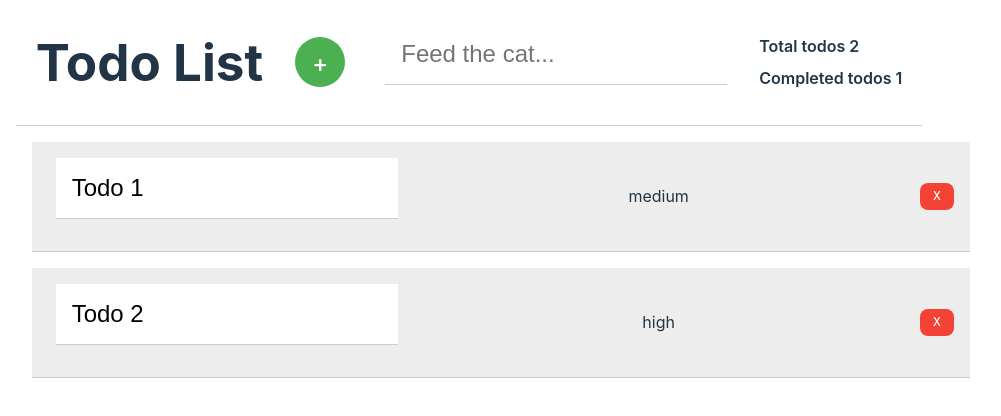
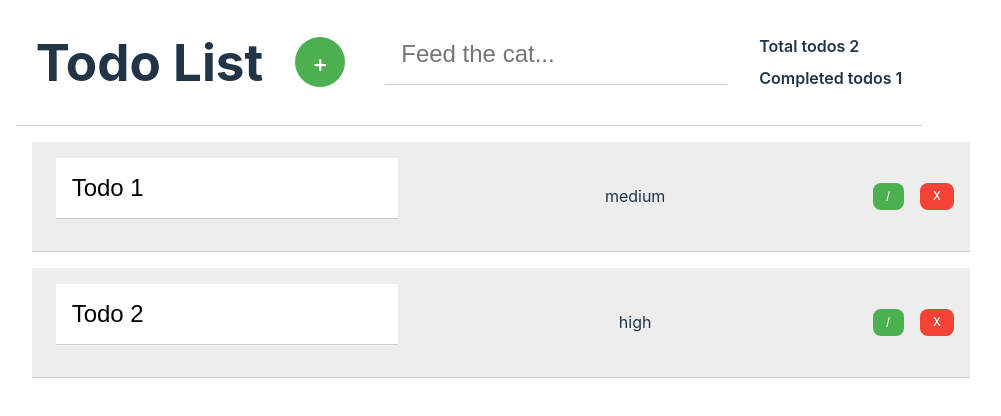
Before and after one commit to Dealsy/Todo-App, a React (Vite) app: page / in a window 1280 px wide. Shown: the top 416 px of the page, without its empty margins (171-1172 px from the left). Built offline with nearby package versions, Linux system fonts and the light colour scheme.

Commit message:
adds complete todo button

```diff
--- a/src/App.css
+++ b/src/App.css
@@ -103,6 +103,13 @@
   outline: none;
 }
 
+.todo_buttons{
+  display: flex;
+  flex-direction: row;
+  align-items: center;
+  gap: 1rem;
+}
+
 
 /* Buttons */
 
@@ -145,3 +152,11 @@
   box-shadow: 0 5px #666;
   transform: translateY(4px);
 }
+
+.complete_button{
+  font-size: 0.7rem;
+  border: none;
+  background-color: #4CAF50;
+  color: white;
+  cursor: pointer;
+}
--- a/src/App.tsx
+++ b/src/App.tsx
@@ -22,8 +22,10 @@ function App() {
   ]
 
   const [todos, setTodos] = useState(data)
+
+  console.log(todos)
   const [newTodo, setNewTodo] = useState('')
-  const [newPriority, setNewPriority] = useState('')
+  const [newPriority, setNewPriority] = useState('medium')
   const [newCompleted, setNewCompleted] = useState(false)
 
   // A function to add a new todo
@@ -36,8 +38,21 @@ function App() {
     }
     setTodos([...todos, newTodoObj])
     setNewTodo('')
-    setNewPriority('')
     setNewCompleted(false)
+  }
+
+  // A function to set a todo as completed
+  const setCompleted = (id: number) => {
+    const newTodos = todos.map((todo) => {
+      if (todo.id === id) {
+        return {
+          ...todo,
+          completed: !todo.completed,
+        }
+      }
+      return todo
+    })
+    setTodos(newTodos)
   }
 
   // A function to delete a todo
@@ -50,8 +65,8 @@ function App() {
   // I will use useMemo to memoize this function because it has the potential to
   // become expensive, although it is unlikely in this case.
   const completedTodos = useMemo(
-    () => data.filter((todo) => todo.completed === true),
-    [data]
+    () => todos.filter((todo) => todo.completed === true),
+    [todos]
   )
   const completedTodosCount = completedTodos.length
 
@@ -76,6 +91,12 @@ function App() {
           <div key={id} onClick={() => {}} className="todo_item">
             <Input onChange={() => {}} value={title} className="todo_input" />
             {priority}
+            <div className="todo_buttons">
+              <Button
+                className="complete_button"
+                onClick={() => setCompleted(id)}
+                text="/"
+              />
               <Button
                 className="delete_button"
                 onClick={() => {
@@ -84,6 +105,7 @@ function App() {
                 text="X"
               />
             </div>
+          </div>
         )
       })}
     </div>
```
Lines whose indentation alone changed are shown as unchanged.
